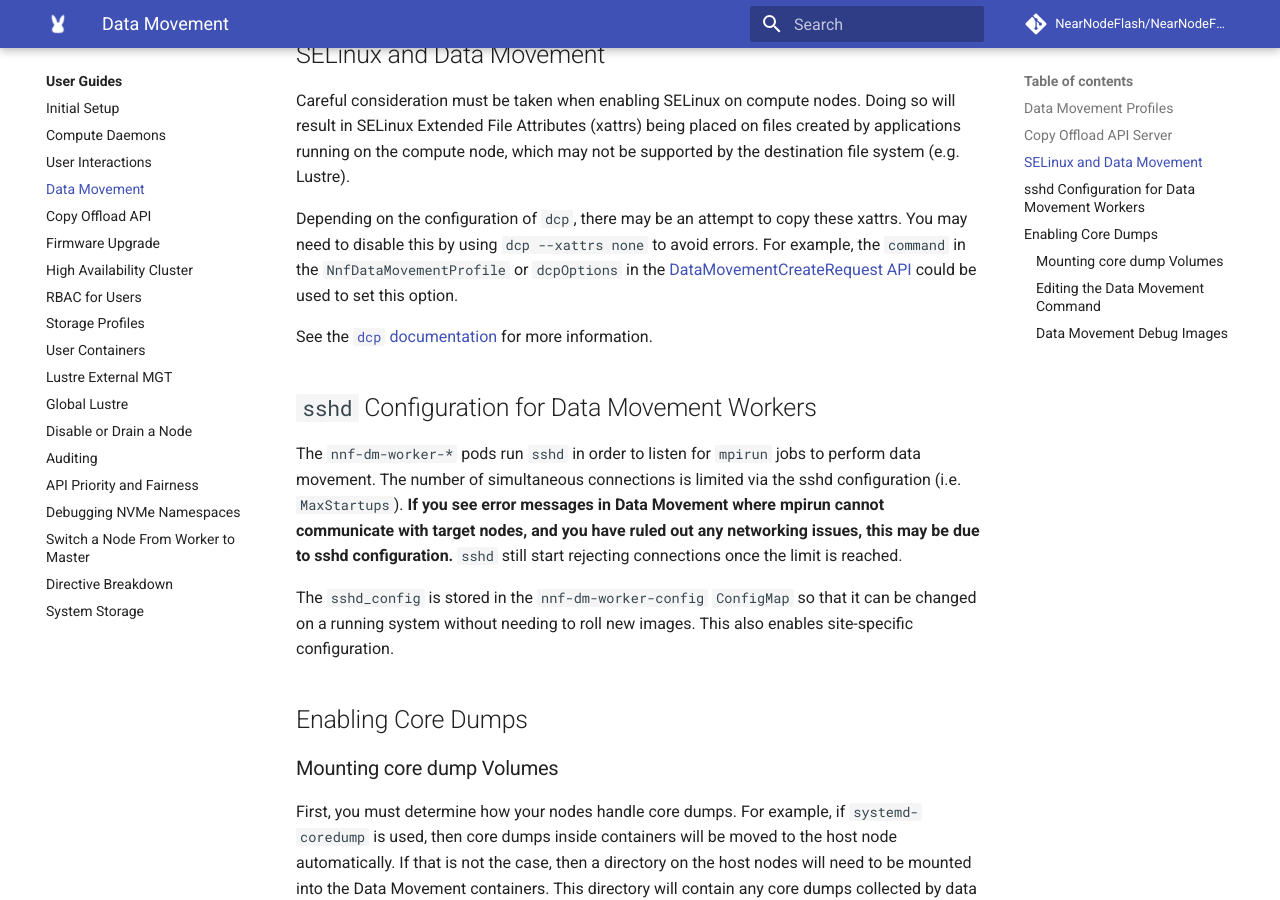
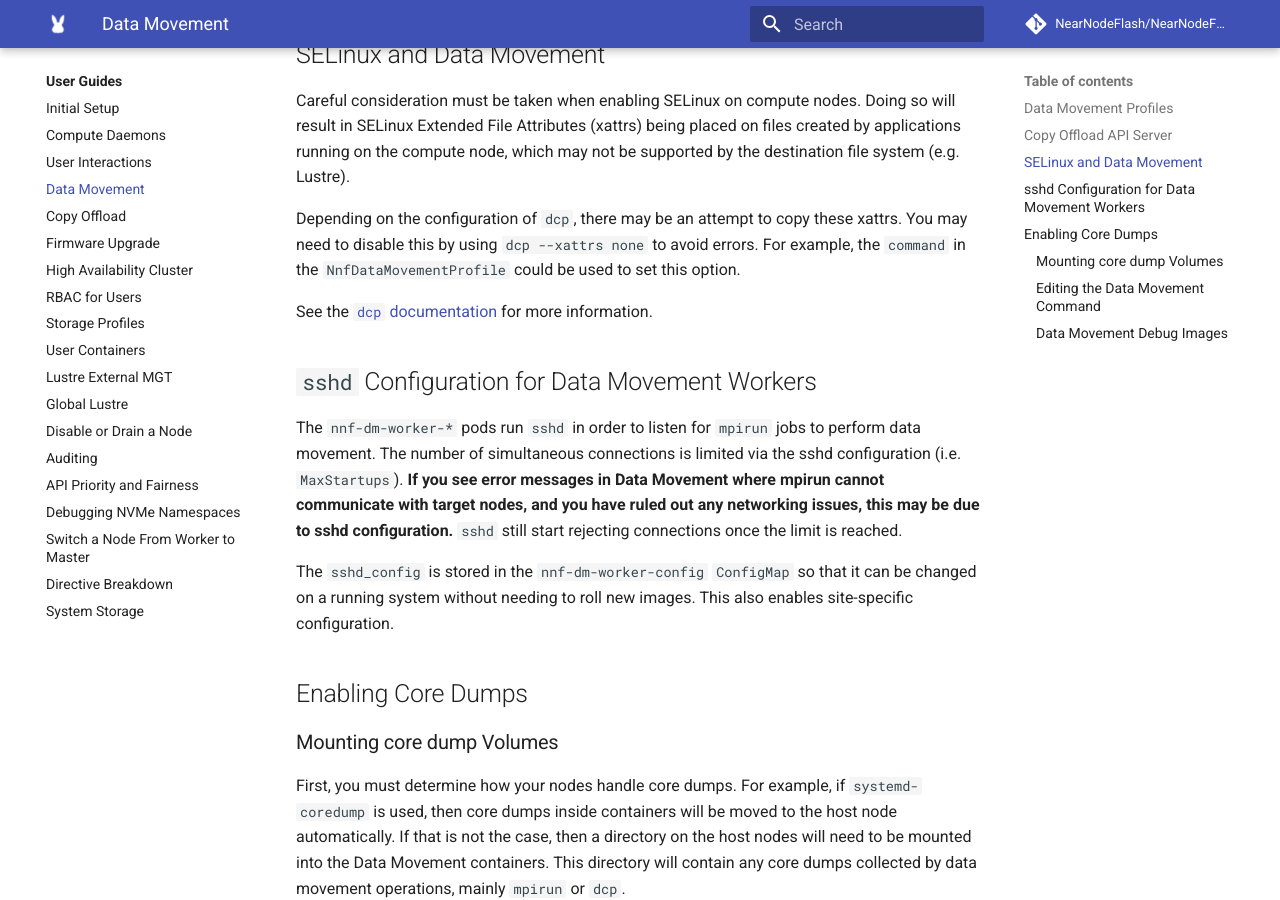
Before and after one commit to NearNodeFlash/NearNodeFlash.github.io, an MkDocs documentation site: the page built from docs/guides/data-movement/readme.md, in a window 1280 px wide and 900 px high, scrolled down 1096 px. Built offline with MkDocs 1.6.1 and Material for MkDocs 9.7.7, drawn with Linux system fonts in a browser that asks for light colours; comment, search, counter and statistics services are not loaded; the version menu is left out; some of the changed text lies outside the part shown.

```diff
--- a/docs/guides/data-movement/copy-offload-api.html
+++ /dev/null
@@ -1 +0,0 @@
-../../../external/nnf-dm/daemons/compute/copy-offload-api.html
--- a/docs/guides/data-movement/readme.md
+++ b/docs/guides/data-movement/readme.md
@@ -44,9 +44,7 @@ the compute node, which may not be supported by the destination file system (e.g
 
 Depending on the configuration of `dcp`, there may be an attempt to copy these xattrs. You may need
 to disable this by using `dcp --xattrs none` to avoid errors. For example, the `command` in the
-`NnfDataMovementProfile` or `dcpOptions` in the [DataMovementCreateRequest
-API](copy-offload-api.html#datamovement.DataMovementCreateRequest) could be used to set this
-option.
+`NnfDataMovementProfile` could be used to set this option.
 
 See the [`dcp` documentation](https://mpifileutils.readthedocs.io/en/latest/dcp.1.html) for more
 information.
--- a/mkdocs.yml
+++ b/mkdocs.yml
@@ -12,7 +12,7 @@ nav:
       - 'Compute Daemons': 'guides/compute-daemons/readme.md'
       - 'User Interactions': 'guides/user-interactions/readme.md'
       - 'Data Movement': 'guides/data-movement/readme.md'
-      - 'Copy Offload API': 'guides/data-movement/copy-offload-api.html'
+      - 'Copy Offload': 'guides/data-movement/copy-offload.md'
       - 'Firmware Upgrade': 'guides/firmware-upgrade/readme.md'
       - 'High Availability Cluster': 'guides/ha-cluster/readme.md'
       - 'RBAC for Users': 'guides/rbac-for-users/readme.md'
```
Also changed, not shown: docs/guides/index.md (+1 -1 lines), .gitmodules (deleted).
